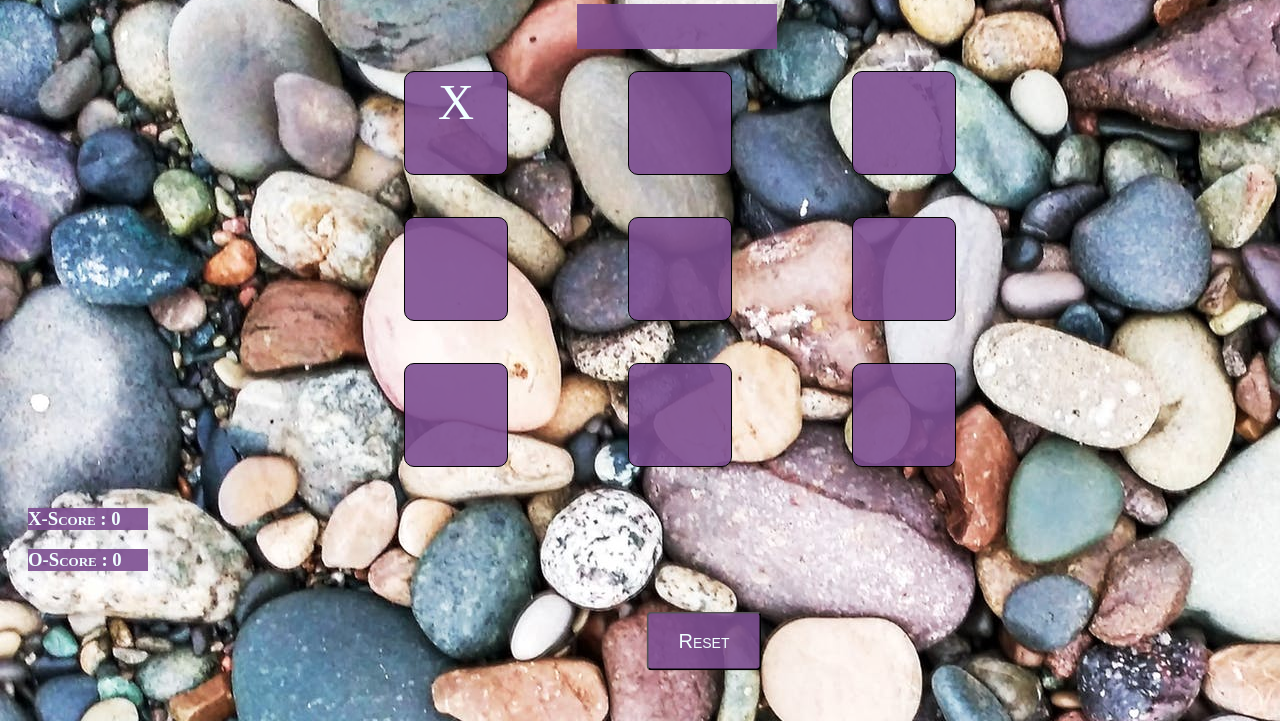
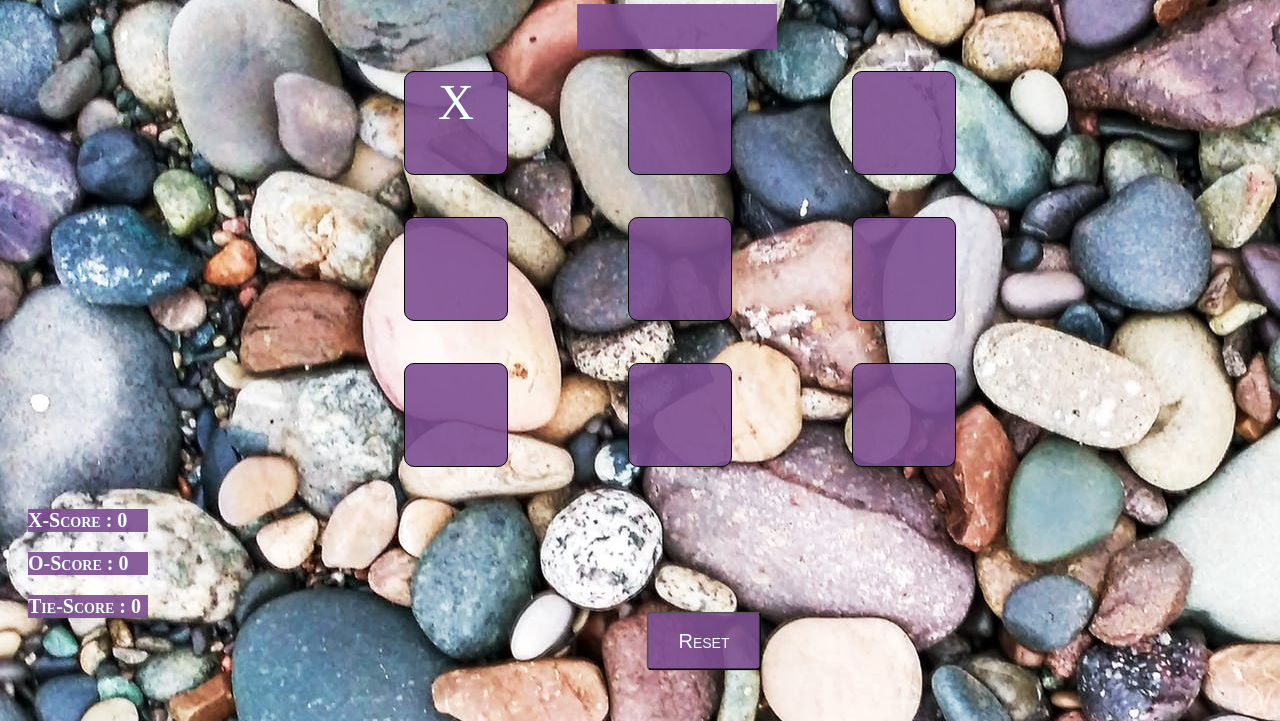
Before and after one commit to sara0alyahya/project-1, a plain HTML site: page index.html in a window 1280 px wide. Both pictures are taken after a click on the element 456 px from the left and 202 px from the top of the page. Shown: the part 79-800 px from the top of the page. Drawn offline with nearby package versions, Linux system fonts and the light colour scheme.

Commit message:
Tic Tac Toe game commit

```diff
--- a/index.html
+++ b/index.html
@@ -31,10 +31,11 @@
             </tr>
           </table></div>
   <div id='butt'>  <button class='Button'>Reset</button></div>
-    <p ></p>
+
       <h3 id='xScore'>X-Score : <span id='x'>0</span></h3>
       <h3 id='oScore'>O-Score : <span id='o'>0</span></h3>
-    </p>
+      <h3 id='tieScore'>Tie-Score : <span id='tie'>0</span></h3>
+
     <script src="https://code.jquery.com/jquery-3.3.1.js"></script>
     <script src="main.js"></script>
 </body>
--- a/main.css
+++ b/main.css
@@ -53,12 +53,12 @@ h1{
     color: azure;
     font-variant: small-caps;
 }
-#xScore , #oScore{
+#xScore , #oScore ,#tieScore{
     font-variant: small-caps;
     background-color: rgba(125, 78, 145, .9);
     color: azure;
     margin-left: 20px;
-
+    font-size: 20px;
 
 }
 body{
--- a/main.js
+++ b/main.js
@@ -91,6 +91,7 @@ let player='X';
 let counter=false;
 let xScore=0;
 let oScore=0;
+let tieScore=0;
 function ticTacToe(event){
 
 // $(event.target).off('click');
@@ -114,7 +115,7 @@ checkWineer();
 
     $('#o').text(oScore);
     $('#x').text(xScore);
-
+    $('#tie').text(tieScore);
 } $('td').on('click',ticTacToe)
 
 //if player = X
@@ -190,8 +191,8 @@ else if ((cell4 !== '')&&( cell1 ===cell4)&&(cell4===cell7)){
     } else if (cell7==='X'){
        xScore++;}
 }else if ((cell1 !== '')&&(cell2 !== '') && (cell3 !== '')&&(cell4 !== '') &&(cell5 !== '')&& (cell6 !== '')&&(cell7 !== '')&&(cell8 !== '') &&(cell9 !== '')){
-    $('h2').text(' Tie !!');
-
+    $('h2').text(' Tie !!' );
+    tieScore++
 }}
 
 }
```
Also changed, not shown: 6 other files.
